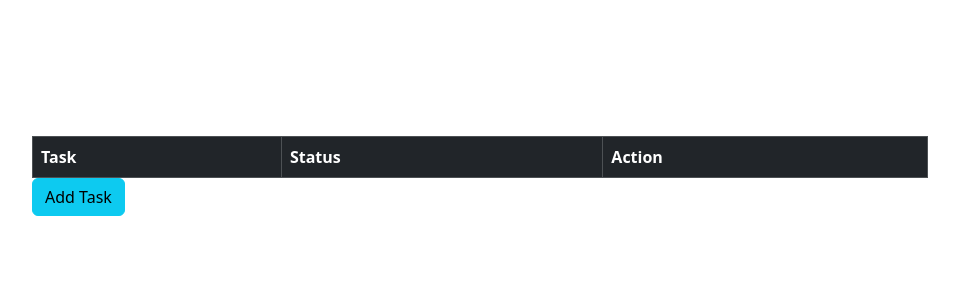
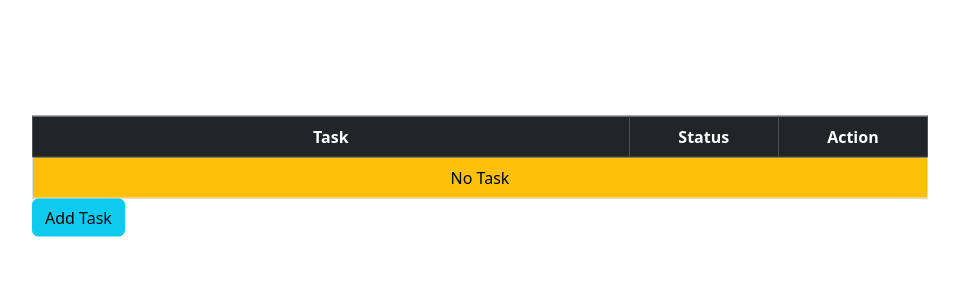
Before and after one commit to Hantuna8459/DjangoWorkManagement, a Django app: page /t/task_list/ in a window 1280 px wide. Shown: the part 64-364 px from the top of the page, without its empty margins (160-1119 px from the left). Run offline with Django 5.2, Linux system fonts and the light colour scheme; the visitor is signed in with stand-in values (Sample User, id 1); data that the repository does not hold is empty; some libraries are stand-ins or nearby versions.

Commit message:
template change collumn

```diff
--- a/WorkManagement/templates/workspaces/task_list.html
+++ b/WorkManagement/templates/workspaces/task_list.html
@@ -50,9 +50,9 @@
   <table class = "table table-bordered">
     <thead class = "table-dark">
       <tr>
-        <th scope = "col">Task</th>
-        <th scope = "col">Status</th>
-        <th scope = "col">Action</th>
+        <th class = "col-8 text-center">Task</th>
+        <th class = "col-2 text-center">Status</th>
+        <th class = "col-2 text-center">Action</th>
       </tr>
     </thead>
     <tbody>
@@ -68,6 +68,10 @@
             <i class="fa-solid fa-trash-can"></i>
           </a>
         </td>
+      </tr>
+      {% empty %}
+      <tr>
+        <td colspan="3" class="text-center bg-warning">No Task</td>
       </tr>
       {% endfor %}
     </tbody>
```
